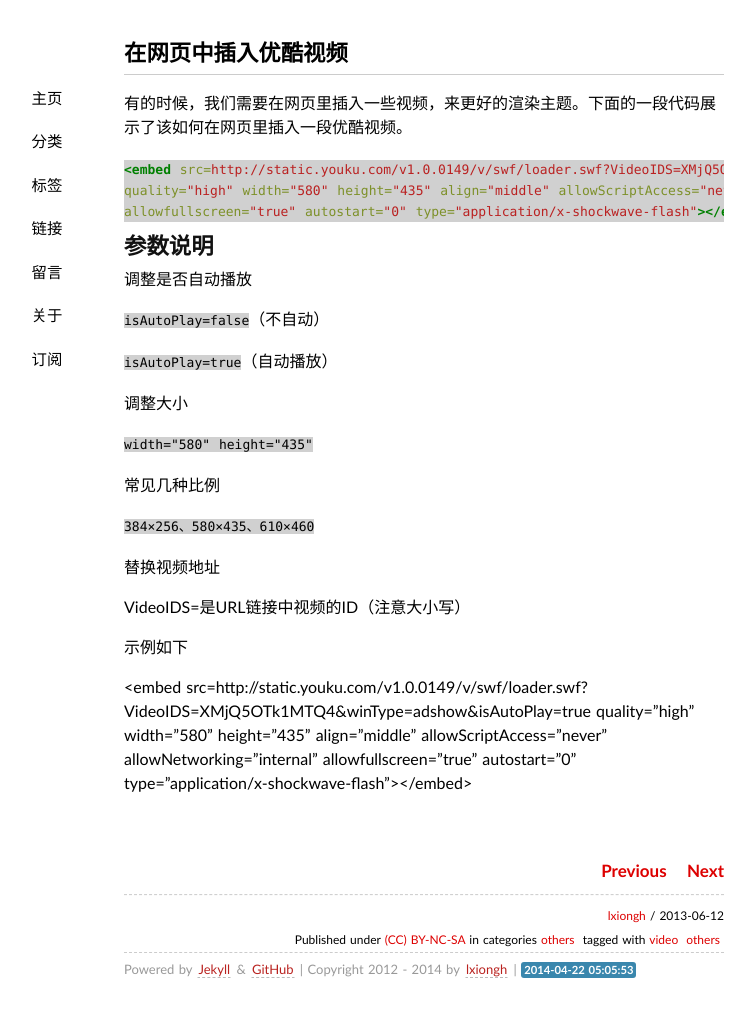
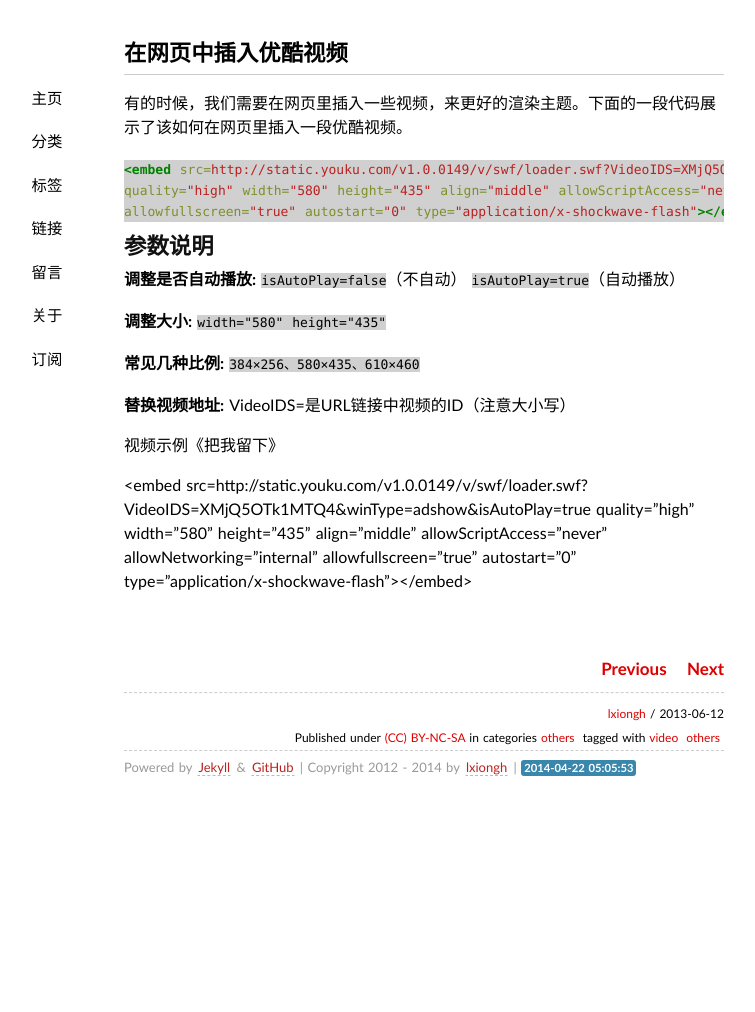
Before and after one commit to lxiongh/lxiongh.github.com, a Jekyll site: the page built from _posts/2013.06/2013-06-12-insert_vedio.md, in a window 1280 px wide. Shown: the whole page, without its empty margins (216-971 px from the left). Built offline with Jekyll 4.4.1, drawn with Linux system fonts in a browser that asks for light colours; some web fonts are replaced; Markdown is read by kramdown in place of the engine named in the settings; comment, search, counter and statistics services are not loaded; after the commit the page ends 900 px from its top, so only the background shows below that.

Commit message:
Update 2013-06-12-insert_vedio.md

```diff
--- a/_posts/2013.06/2013-06-12-insert_vedio.md
+++ b/_posts/2013.06/2013-06-12-insert_vedio.md
@@ -17,25 +17,15 @@
 参数说明
 ---
 
-调整是否自动播放
+**调整是否自动播放:** `isAutoPlay=false`（不自动） `isAutoPlay=true`（自动播放）
 
-`isAutoPlay=false`（不自动）
+**调整大小:** `width="580" height="435"`
 
-`isAutoPlay=true`（自动播放）
+**常见几种比例:** `384×256、580×435、610×460`
 
-调整大小
+**替换视频地址:** VideoIDS=是URL链接中视频的ID（注意大小写）
 
-`width="580" height="435"`
-
-常见几种比例
-
-`384×256、580×435、610×460`
-
-替换视频地址
-
-VideoIDS=是URL链接中视频的ID（注意大小写）
-
-示例如下
+视频示例《把我留下》
 
 <embed src=http://static.youku.com/v1.0.0149/v/swf/loader.swf?VideoIDS=XMjQ5OTk1MTQ4&winType=adshow&isAutoPlay=true
 quality="high" width="580" height="435" align="middle" allowScriptAccess="never" allowNetworking="internal"
```
